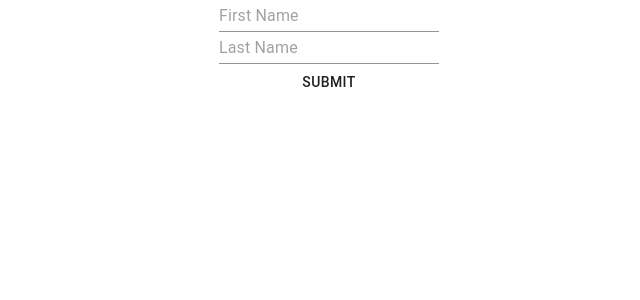
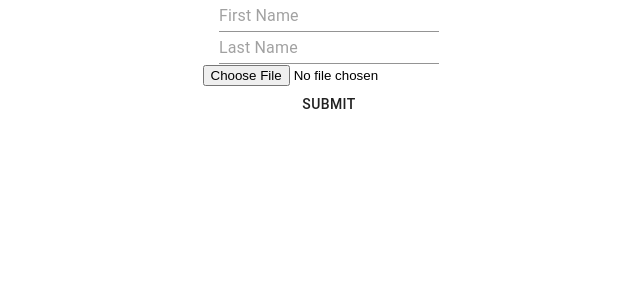
Before and after one commit to LeCitrus/BrainAuth, a React (Create React App) app in the folder website/brainauth/: page / in a window 1280 px wide. Shown: the top 300 px of the page, without its empty margins (311-951 px from the left). Built offline with nearby package versions, Linux system fonts and the light colour scheme.

Commit message:
added add file functionality

```diff
--- a/website/brainauth/src/Form.tsx
+++ b/website/brainauth/src/Form.tsx
@@ -1,4 +1,5 @@
 import * as React from "react";
+import { useState } from "react";
 import {TextField, Button} from "@material-ui/core";
 import {Formik, Form} from 'formik'
 
@@ -12,12 +13,35 @@ interface Props {
 
 }
 
+
 export const Forms: React.FC<Props> = ({onSubmit}) => {
+
+    const [file, setFile] = useState();
+
+    const fileReader = new FileReader();
+
+    const handleOnChange = (e: any) => {
+        setFile(e.target.files[0]);
+    };
+
+    const handleCsvSubmit = (e : any) => {
+
+        if (file) {
+            fileReader.onload = function (event : any) {
+                const csvOutput = event.target.result;
+                console.log(csvOutput)
+            };
+
+            fileReader.readAsText(file);
+        }
+    };
+
     return (
     <Formik
     initialValues={{firstName: '', lastName: ''}}
     onSubmit={values => {
         onSubmit(values);
+        handleCsvSubmit(file);
     }}
     >
      {({values, handleChange, handleBlur}) => (
@@ -39,7 +63,16 @@ export const Forms: React.FC<Props> = ({onSubmit}) => {
                  onChange={handleChange}
                  onBlur={handleBlur}
                  />
-                 </div>
+                </div>
+                <div>
+                 <label id="fileSelect"></label>
+                    <input id="fileSelect" type="file"
+                    accept=".csv, application/vnd.openxmlformats-officedocument.spreadsheetml.sheet,
+                    application/vnd.ms-excel, .txt"
+                    onChange={handleOnChange} />
+
+                </div>
+
         <Button type="submit">submit</Button>
 
             </Form>
```
